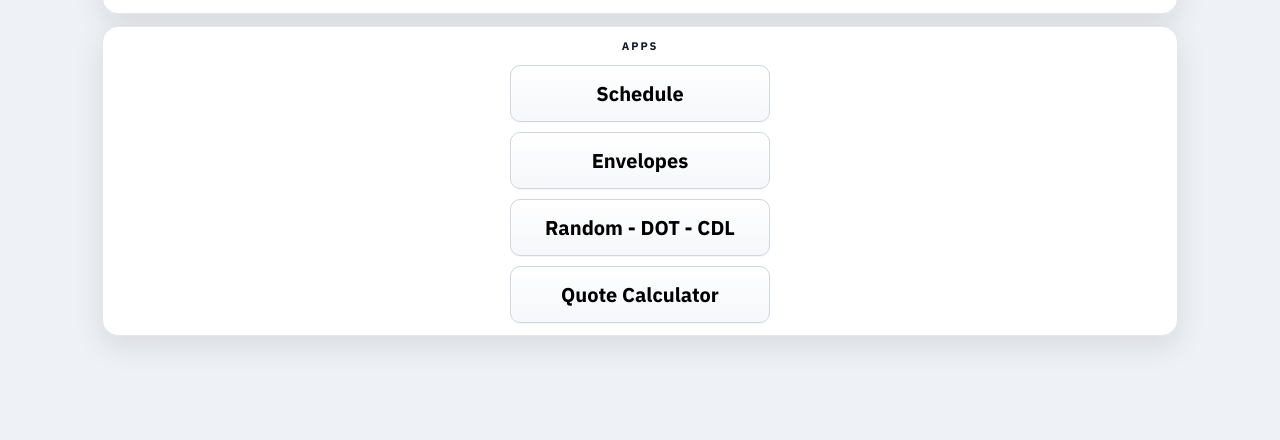
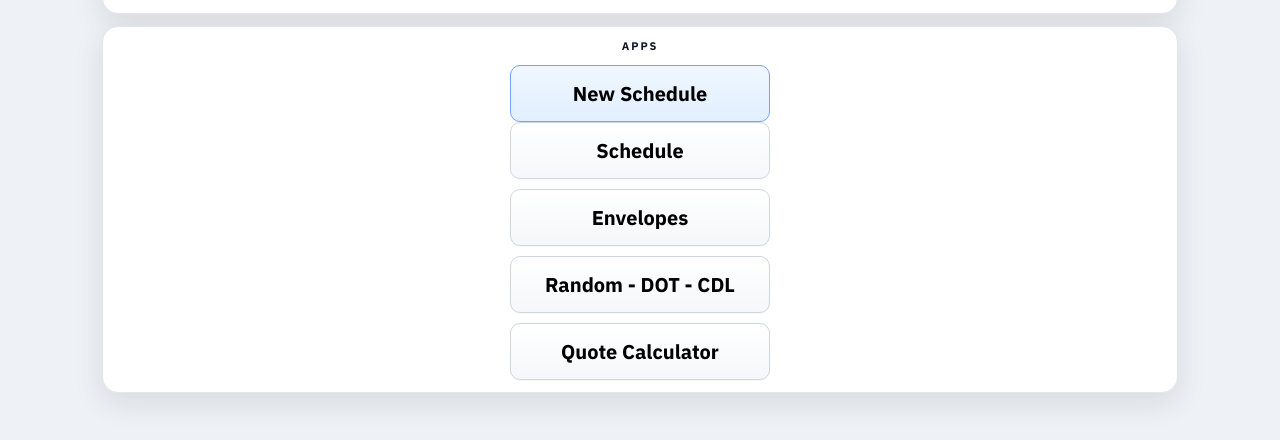
Before and after one commit to hellorux/etb_homepage, a plain HTML site: page index.html in a window 1280 px wide. Shown: the part 60-500 px from the top of the page. Drawn offline with Linux system fonts and the light colour scheme.

Commit message:
Add button for new schedule link in index.html
Added a button linking to the new schedule page.

```diff
--- a/index.html
+++ b/index.html
@@ -208,6 +208,11 @@
   APPS
 </div>
 
+      <a href="https://rux-sm.github.io/etb-schedule/" style="text-decoration:none;">
+          <button class="btn" style="width:100%; font-size:20px; padding:14px 0; border-color: #7aa0ff; background: linear-gradient(#f0f7ff, #e1efff);">
+            New Schedule
+          </button>
+        </a>
       <div style="display:grid; gap:10px;">
         <a href="https://hellorux.github.io/etb_trip_schedule/" style="text-decoration:none;">
           <button class="btn" style="width:100%; font-size:20px; padding:14px 0;">
```
